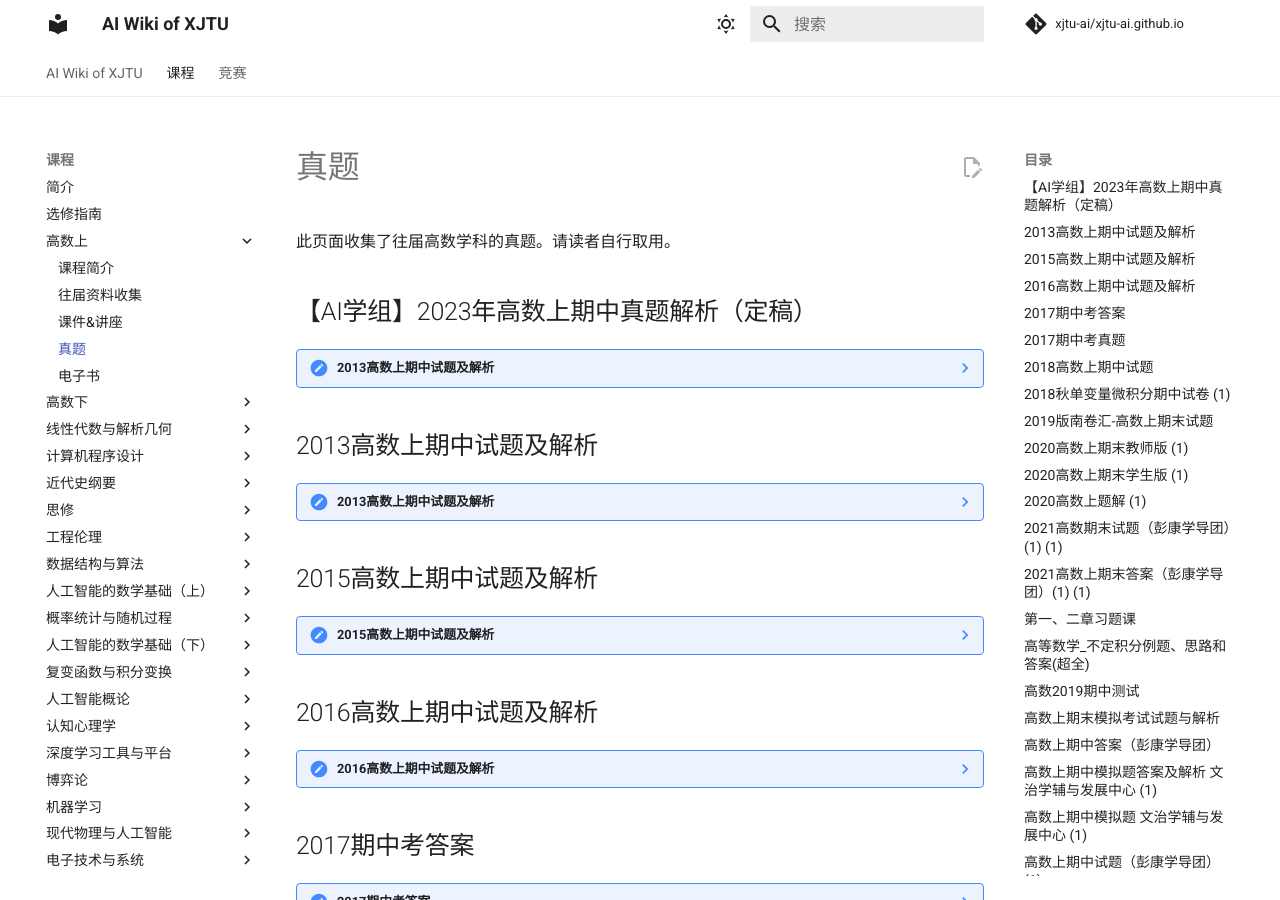
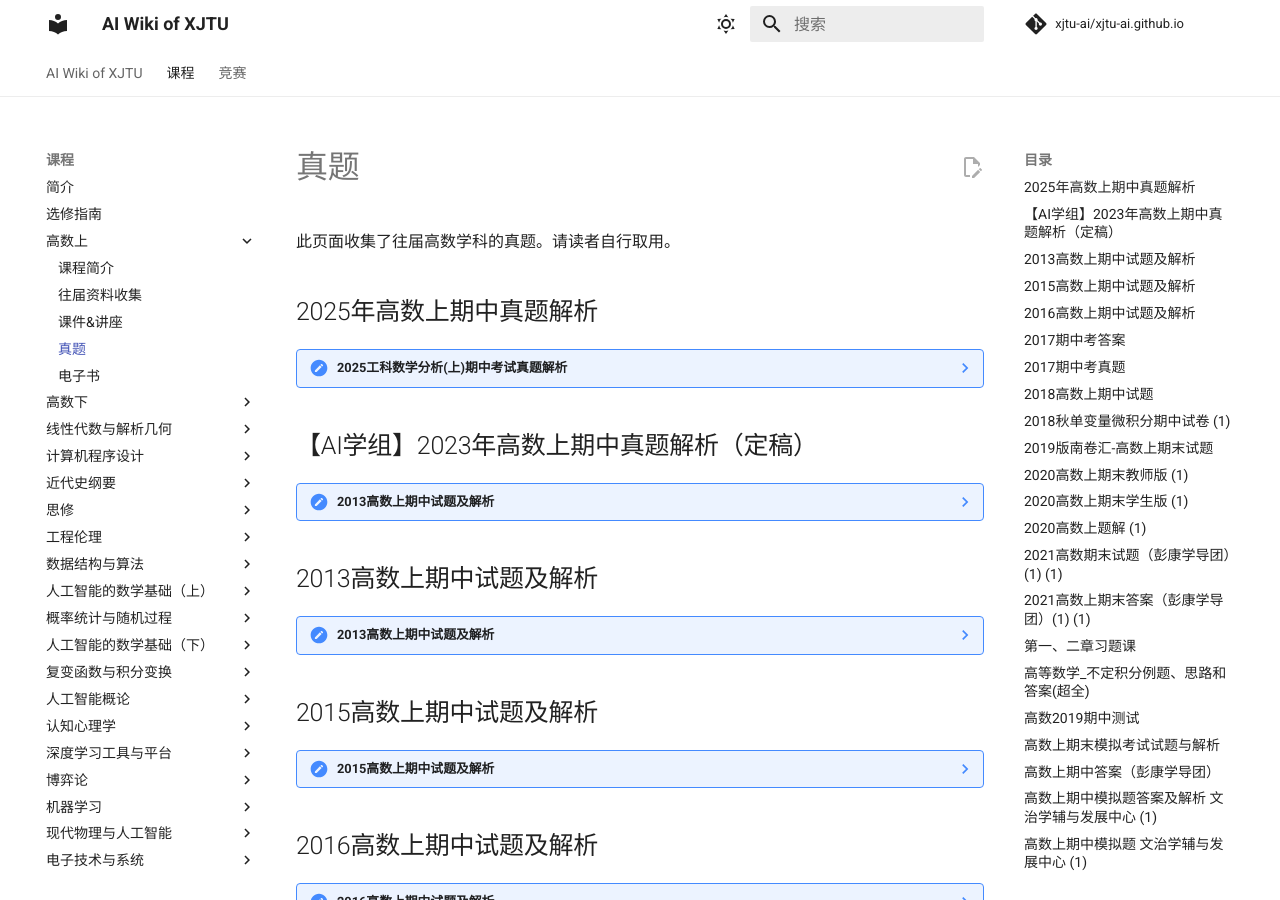
Before and after one commit to xjtu-ai/xjtu-ai.github.io, an MkDocs documentation site: the page built from docs/course/math/problem.md, in a window 1280 px wide and 900 px high. Built offline with MkDocs 1.6.1 and Material for MkDocs 9.7.7, drawn with Linux system fonts in a browser that asks for light colours; comment, search, counter and statistics services are not loaded.

Commit message:
docs(math): 新增 2025 工科数学分析（上）期中真题解析
PDF 位于 xjtu-ai/static 的 `course/math/problem/`，按 `docs/format.md` 的约定用 `/static/...` 绝对路径嵌入 iframe。

Refs #34

```diff
--- a/docs/course/math/problem.md
+++ b/docs/course/math/problem.md
@@ -1,4 +1,9 @@
 此页面收集了往届高数学科的真题。请读者自行取用。
+
+## 2025年高数上期中真题解析
+
+??? note "2025工科数学分析(上)期中考试真题解析"
+    <iframe loading="lazy" src="/static/course/math/problem/2025工科数学分析(上)期中考试真题解析 (1).pdf" type="application/pdf" width=100% height=1000px></iframe>
 
 ## 【AI学组】2023年高数上期中真题解析（定稿）
 
```
